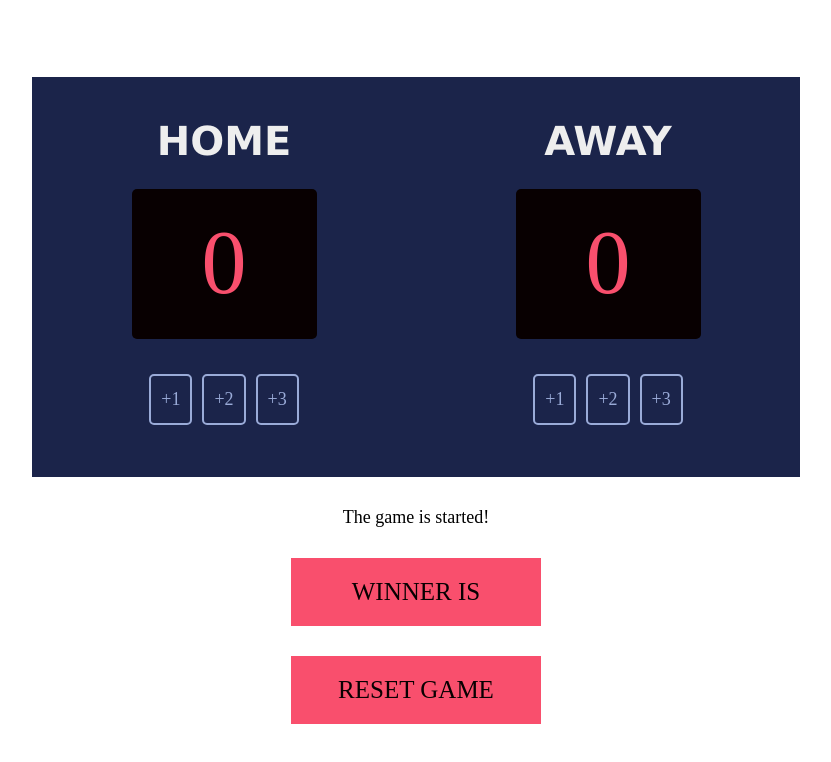
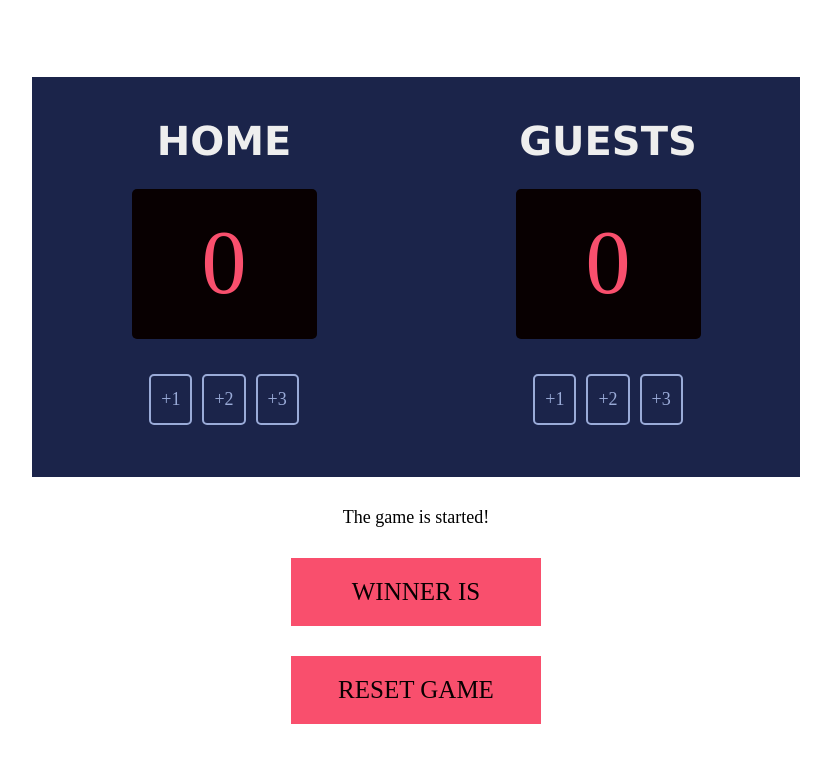
Before and after one commit to Xristiniw97/BasketballScoreboard, a plain HTML site: page index.html in a window 1280 px wide. Shown: the whole page, without its empty margins (224-1055 px from the left). Drawn offline with Linux system fonts and the light colour scheme.

Commit message:
test netlify

```diff
--- a/index.html
+++ b/index.html
@@ -32,7 +32,7 @@
         </div>
         <div class="score-column">
             <div class="scoreTitle">
-                AWAY
+                GUESTS
             </div>
             <div class="score score-guests">
                 <span>0</span>
```
